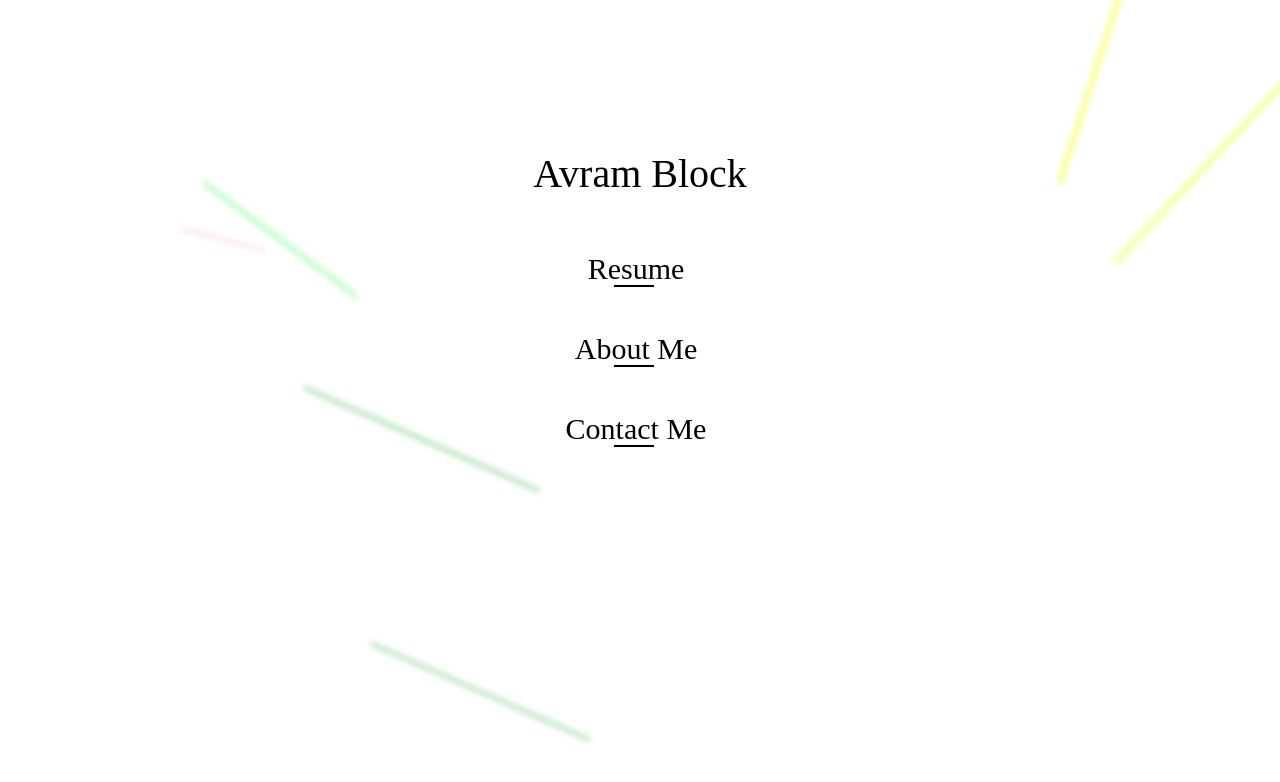
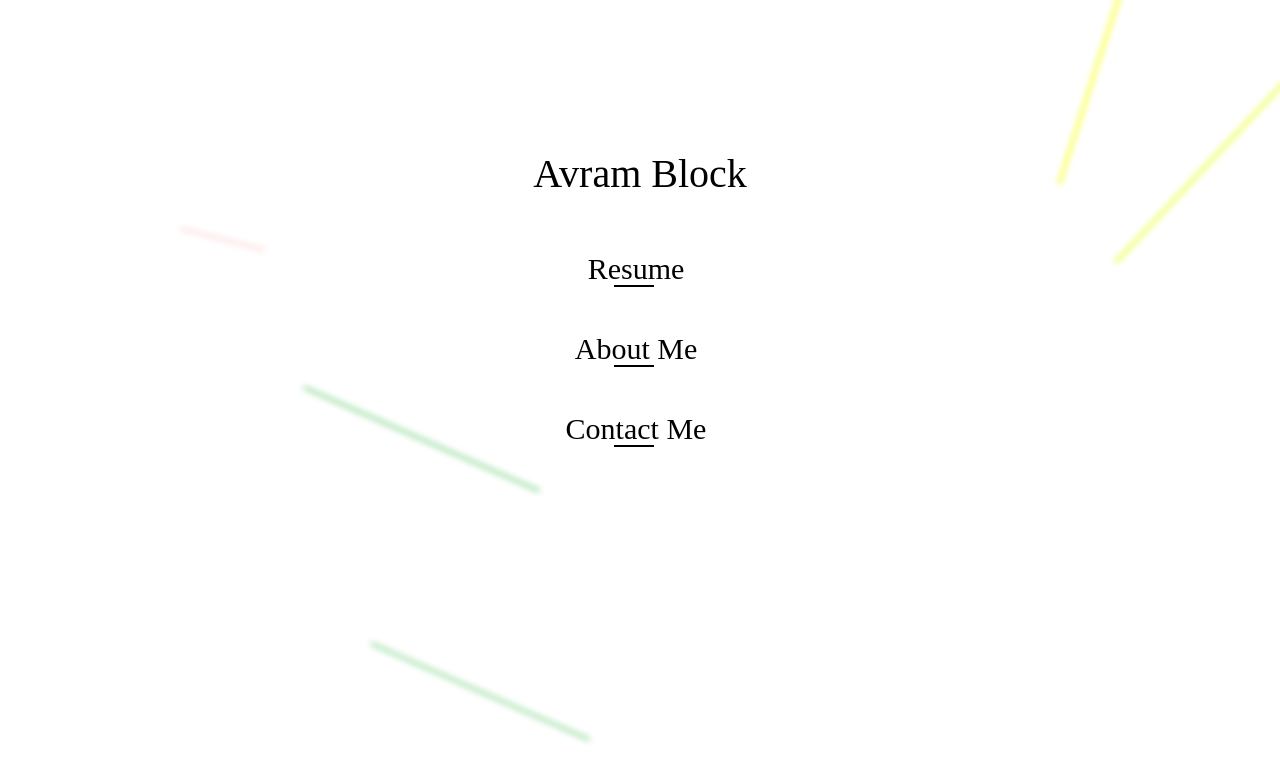
Before and after one commit to aviblock/aviblock.github.io, a plain HTML site: page index.html in a window 1280 px wide. Shown: the top 782 px of the page. Drawn offline with Linux system fonts and the light colour scheme.

Commit message:
minor background change

```diff
--- a/index.html
+++ b/index.html
@@ -475,7 +475,7 @@ function contents(label) {
 
 var visible = [];
 function shapes() {
-        new_shapes(7);
+        new_shapes(5);
         var id = setInterval(frame, 20);
         var float = 1;
         function frame() {
```
